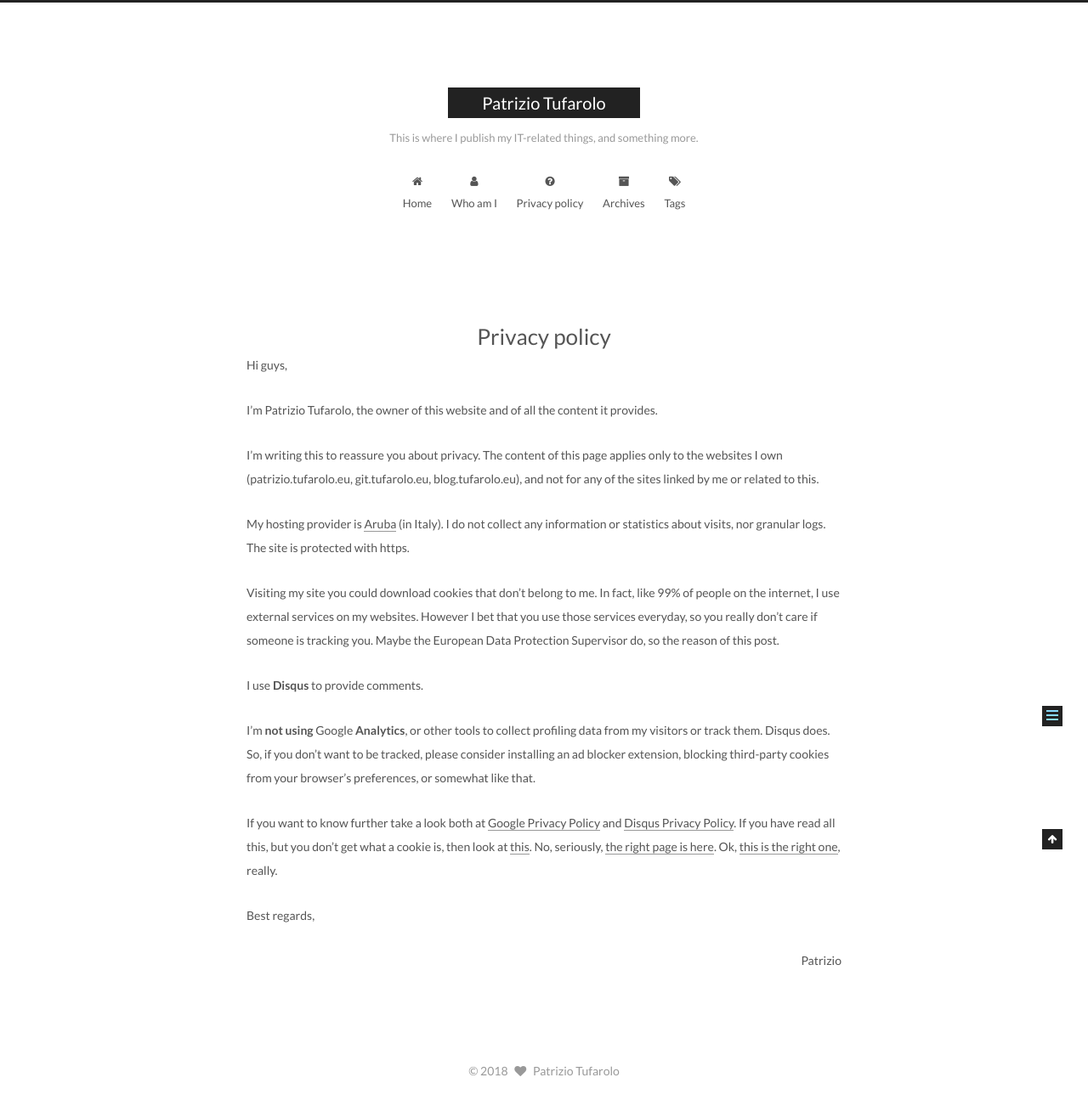
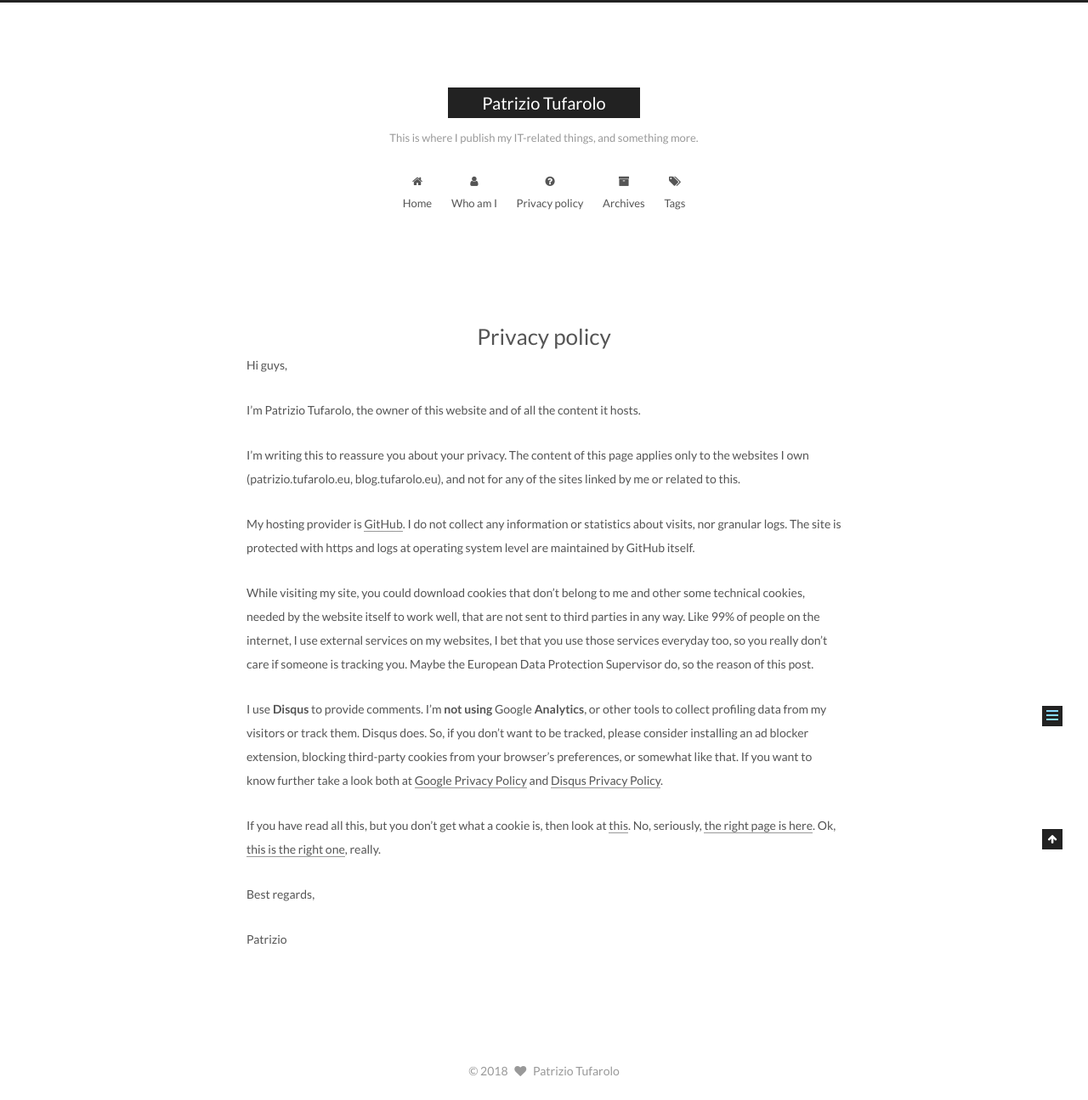
Before and after one commit to patriziotufarolo/patriziotufarolo.github.io, a Jekyll site: the page built from privacy-policy/index.md, in a window 1280 px wide. Shown: the whole page at 85% size. Built offline with Jekyll 4.4.1, drawn with Linux system fonts in a browser that asks for light colours; comment, search, counter and statistics services are not loaded.

Commit message:
updated privacy policy to match the new domain

```diff
--- a/privacy-policy/index.md
+++ b/privacy-policy/index.md
@@ -8,28 +8,27 @@ tags:
 
 Hi guys,
 
-I'm Patrizio Tufarolo, the owner of this website and of all the content it provides.
+I'm Patrizio Tufarolo, the owner of this website and of all the content it hosts.
 
-I'm writing this to reassure you about privacy.
-The content of this page applies only to the websites I own (patrizio.tufarolo.eu, git.tufarolo.eu, blog.tufarolo.eu), and not for any of the sites linked by me or related to this.
+I'm writing this to reassure you about your privacy.
+The content of this page applies only to the websites I own (patrizio.tufarolo.eu, blog.tufarolo.eu), and not for any of the sites linked by me or related to this.
 
-My hosting provider is [Aruba](https://www.aruba.it) (in Italy).
+My hosting provider is [GitHub](https://www.github.com).
 I do not collect any information or statistics about visits, nor granular logs.
-The site is protected with https.
+The site is protected with https and logs at operating system level are maintained by GitHub itself.
 
-Visiting my site you could download cookies that don't belong to me.
-In fact, like 99% of people on the internet, I use external services on my websites.
-However I bet that you use those services everyday, so you really don't care if someone is tracking you.
+While visiting my site, you could download cookies that don't belong to me and other some technical cookies, needed by the website itself to work well, that are not sent to third parties in any way.
+Like 99% of people on the internet, I use external services on my websites, I bet that you use those services everyday too, so you really don't care if someone is tracking you.
 Maybe the European Data Protection Supervisor do, so the reason of this post.
 
 I use **Disqus** to provide comments.
+I'm **not using** Google **Analytics**, or other tools to collect profiling data from my visitors or track them. Disqus does. So, if you don't want to be tracked, please consider installing an ad blocker extension, blocking third-party cookies from your browser's preferences, or somewhat like that.
+If you want to know further take a look both at [Google Privacy Policy](https://www.google.com/policies/privacy/) and [Disqus Privacy Policy](https://help.disqus.com/customer/portal/articles/466259-privacy-policy).
 
-I'm **not using** Google **Analytics**, or other tools to collect profiling data from my visitors or track them. Disqus does. So, if you don't want to be tracked, please consider installing an ad blocker extension, blocking third-party cookies from your browser's preferences, or somewhat like that.
-
-If you want to know further take a look both at [Google Privacy Policy](https://www.google.com/policies/privacy/) and [Disqus Privacy Policy](https://help.disqus.com/customer/portal/articles/466259-privacy-policy).
 If you have read all this, but you don't get what a cookie is, then look at [this](https://www.google.it/search?q=cookie&tbm=isch).
 No, seriously, [the right page is here](https://en.wikipedia.org/wiki/Cookie).
 Ok, [this is the right one](https://en.wikipedia.org/wiki/HTTP_cookie), really.
 
 Best regards,
-<div style="text-align:right;">Patrizio</div>
+
+Patrizio
```
